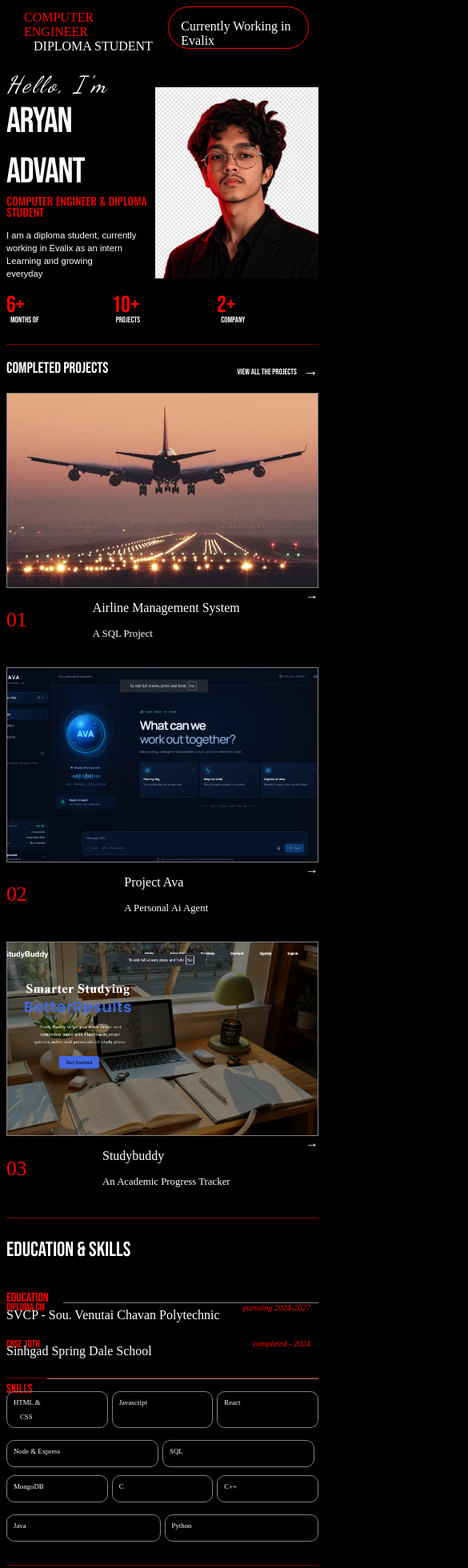
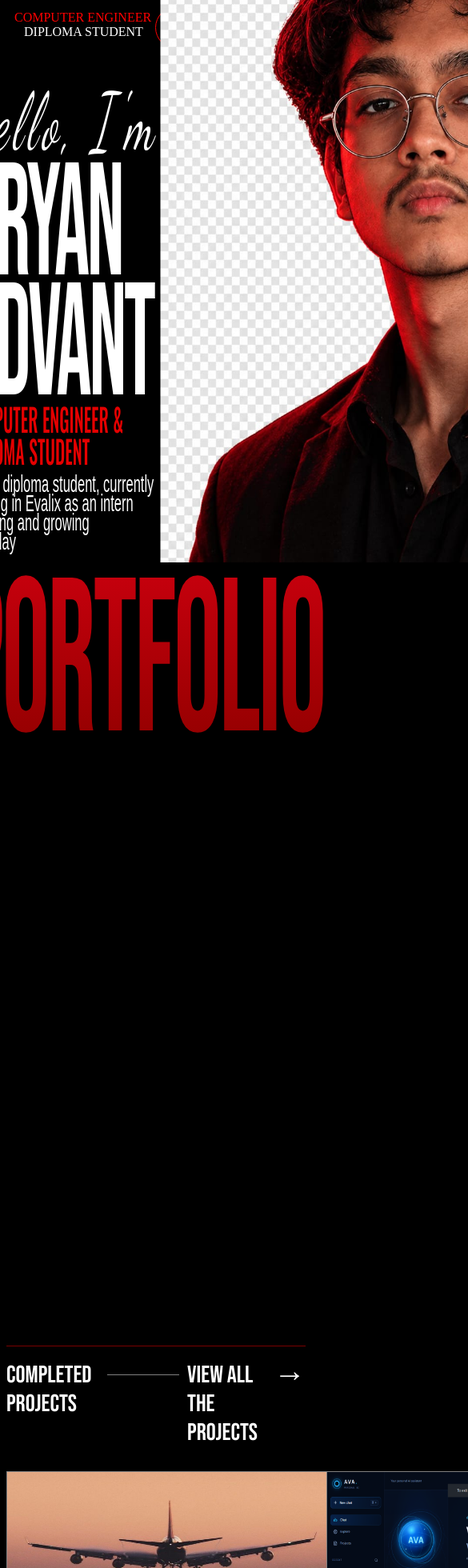
Before and after one commit to AryanAdvant/My-Portfolio, a React (Vite) app: page / in a window 390 px wide. Shown: the top 1960 px of the page at 80% size, 585 px wide, since content can reach past the window. Built offline with nearby package versions, Linux system fonts and the light colour scheme.

Commit message:
Remove unrelated responsive overrides; preserve laptop image layout

```diff
--- a/src/styles.css
+++ b/src/styles.css
@@ -766,344 +766,6 @@ body{
     }
 }
 
-
-/* Responsive overrides: preserve the existing visual style at every viewport */
-html {
-    width: 100%;
-    overflow-x: clip;
-}
-
-body, #root {
-    width: 100%;
-    max-width: 100%;
-    min-width: 0;
-    overflow-x: clip;
-}
-
-img {
-    max-width: 100%;
-}
-
-.Heading {
-    width: 100%;
-    box-sizing: border-box;
-    padding-inline: clamp(12px, 2.5vw, 36px);
-    margin-bottom: clamp(24px, 7.6vw, 110px);
-    gap: 12px;
-}
-
-#left, #right {
-    max-width: 48%;
-    box-sizing: border-box;
-}
-
-.portfolio {
-    width: 100%;
-    max-width: 100%;
-    box-sizing: border-box;
-    height: auto;
-    min-height: clamp(450px, 62vw, 900px);
-    margin: clamp(-100px, -7vw, -25px) auto 0;
-    transform: none;
-    font-size: clamp(5rem, 17vw, 15rem);
-    line-height: .8;
-    overflow: visible;
-}
-
-#portfolio-title {
-    margin: 0;
-    white-space: nowrap;
-    font-size: inherit;
-    transform: scaleX(.55);
-    transform-origin: left top;
-}
-
-.content {
-    display: grid;
-    grid-template-columns: minmax(0, 1fr) minmax(0, 1.5fr) minmax(0, .55fr);
-    align-items: center;
-    gap: clamp(8px, 2vw, 28px);
-    width: 100%;
-    box-sizing: border-box;
-    margin-top: clamp(-8rem, -12vw, -3rem);
-    font-size: clamp(1rem, 2vw, 2rem);
-}
-
-.content-branches {
-    width: 100%;
-    min-width: 0;
-    height: auto;
-}
-
-#port-image {
-    width: 100%;
-    min-width: 0;
-    margin-top: 0;
-    overflow: visible;
-}
-
-#port-image img {
-    display: block;
-    width: 100%;
-    height: auto;
-    max-height: 65vw;
-    object-fit: contain;
-    background: transparent;
-}
-
-#Hello {
-    font-size: clamp(1.8rem, 5vw, 4.5rem);
-    margin: 0;
-}
-
-.Name {
-    font-size: clamp(2.8rem, 7vw, 6.5rem);
-    margin: 0 0 clamp(8px, 1.5vw, 22px);
-    line-height: .95;
-}
-
-#field {
-    font-size: clamp(.85rem, 2vw, 1.8rem);
-    margin-top: clamp(8px, 1.5vw, 20px);
-}
-
-#descript {
-    white-space: pre-wrap;
-    overflow-wrap: anywhere;
-    font-size: clamp(.7rem, 1.2vw, 1rem);
-    line-height: 1.45;
-    margin-top: 10px;
-}
-
-.exp {
-    margin-left: 0;
-    font-size: clamp(1rem, 2.5vw, 2.2rem);
-    flex-wrap: wrap;
-}
-
-.num {
-    font-size: clamp(1.8rem, 4vw, 3.8rem);
-}
-
-.descript {
-    margin-left: clamp(5px, .8vw, 14px);
-    font-size: clamp(.65rem, 1.1vw, 1rem);
-}
-
-.des2 {
-    margin: 0 0 10px;
-}
-
-.seperator {
-    margin-top: clamp(24px, 5vw, 70px);
-}
-
-#Projects-title {
-    align-items: center;
-    gap: clamp(8px, 2vw, 28px);
-    width: 100%;
-    box-sizing: border-box;
-}
-
-#completed-pro {
-    font-size: clamp(1.2rem, 2.1vw, 1.9rem);
-    flex: 0 0 auto;
-}
-
-#hr-pro-title {
-    min-width: 10px;
-    width: auto;
-    flex: 1 1 auto;
-}
-
-#view-all {
-    align-items: center;
-    flex: 0 0 auto;
-    font-size: clamp(.65rem, 1.1vw, 1rem);
-}
-
-#arrow {
-    font-size: clamp(1.2rem, 2vw, 1.8rem);
-    margin: 0 0 0 8px;
-}
-
-#project-card-container {
-    display: grid;
-    grid-template-columns: repeat(3, minmax(0, 1fr));
-    gap: clamp(10px, 2vw, 28px);
-    width: 100%;
-    box-sizing: border-box;
-}
-
-.pro-card {
-    width: 100%;
-    min-width: 0;
-    height: auto;
-}
-
-.pro-card img {
-    display: block;
-    width: 100%;
-    height: auto;
-    aspect-ratio: 8 / 5;
-    object-fit: cover;
-    box-sizing: border-box;
-}
-
-.card-des {
-    width: 100%;
-    height: auto;
-    min-height: 70px;
-    gap: 8px;
-}
-
-.card-num {
-    font-size: clamp(1.6rem, 3vw, 3rem);
-    margin: 0;
-}
-
-.card-main-title {
-    min-width: 0;
-    margin-left: 0;
-}
-
-.main-card-title {
-    font-size: clamp(.7rem, 1.25vw, 1.1rem);
-    overflow-wrap: anywhere;
-}
-
-.sub-card-title {
-    font-size: clamp(.6rem, 1vw, .9rem);
-    margin-top: 0;
-    overflow-wrap: anywhere;
-}
-
-.card-arrow, .card-arrow p {
-    font-size: clamp(1rem, 2vw, 1.7rem);
-    margin: 0;
-}
-
-.edu-container {
-    display: grid;
-    grid-template-columns: repeat(2, minmax(0, 1fr));
-    gap: clamp(16px, 3vw, 42px);
-    width: 100%;
-    height: auto;
-    box-sizing: border-box;
-    margin: clamp(24px, 4vw, 50px) 0 0;
-}
-
-.details {
-    width: 100%;
-    min-width: 0;
-}
-
-.edu-title {
-    font-size: clamp(1.6rem, 3.3vw, 3.5rem);
-}
-
-.edu-sub-container {
-    gap: 8px;
-    margin-top: clamp(-40px, -4vw, -12px);
-}
-
-.edu-line {
-    min-width: 10px;
-    width: auto;
-    flex: 1 1 auto;
-}
-
-.edu-sub-title, .size30-bebas {
-    font-size: clamp(1rem, 1.8vw, 1.7rem);
-}
-
-.size20-bebas {
-    font-size: clamp(.8rem, 1.2vw, 1.15rem);
-}
-
-.main-date {
-    font-size: clamp(.65rem, 1vw, .9rem);
-}
-
-.skill-container1, .core-container {
-    display: flex;
-    flex-wrap: wrap;
-    gap: clamp(5px, .7vw, 10px);
-    justify-content: flex-start;
-}
-
-.skills {
-    flex: 1 1 28%;
-    min-width: 0;
-    width: auto;
-    height: auto;
-    min-height: 34px;
-    box-sizing: border-box;
-    margin: 5px 0;
-}
-
-.skills p, .core p {
-    margin: 8px;
-    font-size: clamp(.55rem, .9vw, .85rem);
-    overflow-wrap: anywhere;
-}
-
-.core {
-    flex: 1 1 28%;
-    min-width: 0;
-    height: auto;
-    min-height: 40px;
-    box-sizing: border-box;
-    margin: 0;
-}
-
-.exp-bebas {
-    font-size: clamp(1.8rem, 3.3vw, 3.5rem);
-}
-
-.exp-container {
-    display: flex;
-    align-items: center;
-    gap: clamp(6px, 1vw, 14px);
-    margin: clamp(18px, 4vw, 55px) 0 0;
-    height: auto;
-}
-
-.exp-num {
-    font-size: clamp(1.2rem, 2.2vw, 2rem);
-    margin: 0;
-}
-
-.exp-circle {
-    flex: 0 0 clamp(42px, 6vw, 80px);
-    width: clamp(42px, 6vw, 80px);
-    height: clamp(42px, 6vw, 80px);
-    box-sizing: border-box;
-    margin: 0;
-}
-
-.font-icon, .ichat, .ichrome, .ibug {
-    font-size: clamp(1rem, 2vw, 1.8rem);
-    margin: 0;
-}
-
-.nbebas, .mbebas, .ebebas {
-    font-size: clamp(1rem, 1.8vw, 1.7rem);
-    margin: 0;
-    min-width: 0;
-    overflow-wrap: anywhere;
-}
-
-.exp-description {
-    font-size: clamp(.7rem, 1.1vw, 1rem);
-}
-
-.details.quote {
-    min-width: 0;
-    box-sizing: border-box;
-    background-size: cover;
-}
-
 .work-container {
     grid-template-columns: minmax(0, 1fr) minmax(0, 1fr) minmax(0, 1.3fr);
     width: 100%;
@@ -1130,47 +792,7 @@ img {
     object-position: center;
 }
 
-@media (min-width: 1600px) {
-    #root {
-        max-width: 1800px;
-        margin-inline: auto;
-    }
-}
-
 @media (max-width: 900px) {
-    .portfolio {
-        min-height: 500px;
-    }
-
-    .content {
-        grid-template-columns: minmax(0, 1fr) minmax(0, 1.2fr);
-        margin-top: -5rem;
-    }
-
-    .content-branches:nth-child(3) {
-        grid-column: 1 / -1;
-        display: flex;
-        justify-content: space-around;
-        gap: 12px;
-    }
-
-    .content-branches:nth-child(3) hr,
-    .content-branches:nth-child(3) .des2 {
-        display: none;
-    }
-
-    #port-image img {
-        max-height: 75vw;
-    }
-
-    #project-card-container {
-        grid-template-columns: repeat(2, minmax(0, 1fr));
-    }
-
-    .edu-container {
-        grid-template-columns: minmax(0, 1fr);
-    }
-
     .work-container {
         grid-template-columns: repeat(2, minmax(0, 1fr));
     }
@@ -1186,91 +808,6 @@ img {
 }
 
 @media (max-width: 600px) {
-    .Heading {
-        margin-bottom: 35px;
-        padding-inline: 12px;
-    }
-
-    .portfolio {
-        font-size: clamp(4rem, 16vw, 7rem);
-        min-height: 0;
-        margin-top: -20px;
-    }
-
-    #portfolio-title {
-        transform: scaleX(.55);
-    }
-
-    .content {
-        grid-template-columns: minmax(0, 1fr) minmax(0, 1.15fr);
-        gap: 8px;
-        margin-top: -2rem;
-    }
-
-    .content-branches:nth-child(3) {
-        display: grid;
-        grid-template-columns: repeat(3, minmax(0, 1fr));
-        gap: 5px;
-    }
-
-    .exp {
-        display: block;
-        margin: 0;
-    }
-
-    .num {
-        display: block;
-    }
-
-    #descript {
-        padding: 0;
-    }
-
-    #Projects-title {
-        flex-wrap: wrap;
-    }
-
-    #hr-pro-title {
-        display: none;
-    }
-
-    #view-all {
-        margin-left: auto;
-    }
-
-    #project-card-container {
-        grid-template-columns: minmax(0, 1fr);
-        gap: 18px;
-    }
-
-    .pro-card {
-        max-width: 100%;
-    }
-
-    .main-card-title {
-        font-size: 1rem;
-    }
-
-    .sub-card-title {
-        font-size: .8rem;
-    }
-
-    .edu-container {
-        gap: 32px;
-    }
-
-    .edu-sub-container {
-        margin-top: 0;
-    }
-
-    .skill-title, .core-sub {
-        margin-top: 24px;
-    }
-
-    .skill-line, .core-line {
-        margin-top: 20px;
-    }
-
     .work-container {
         grid-template-columns: minmax(0, 1fr);
         gap: 20px;
@@ -1285,12 +822,4 @@ img {
     .work-visual img {
         object-fit: contain;
     }
-
-    .work-title {
-        font-size: clamp(2.2rem, 9vw, 3rem);
-    }
-
-    .work-description {
-        font-size: .9rem;
-    }
 }
```
